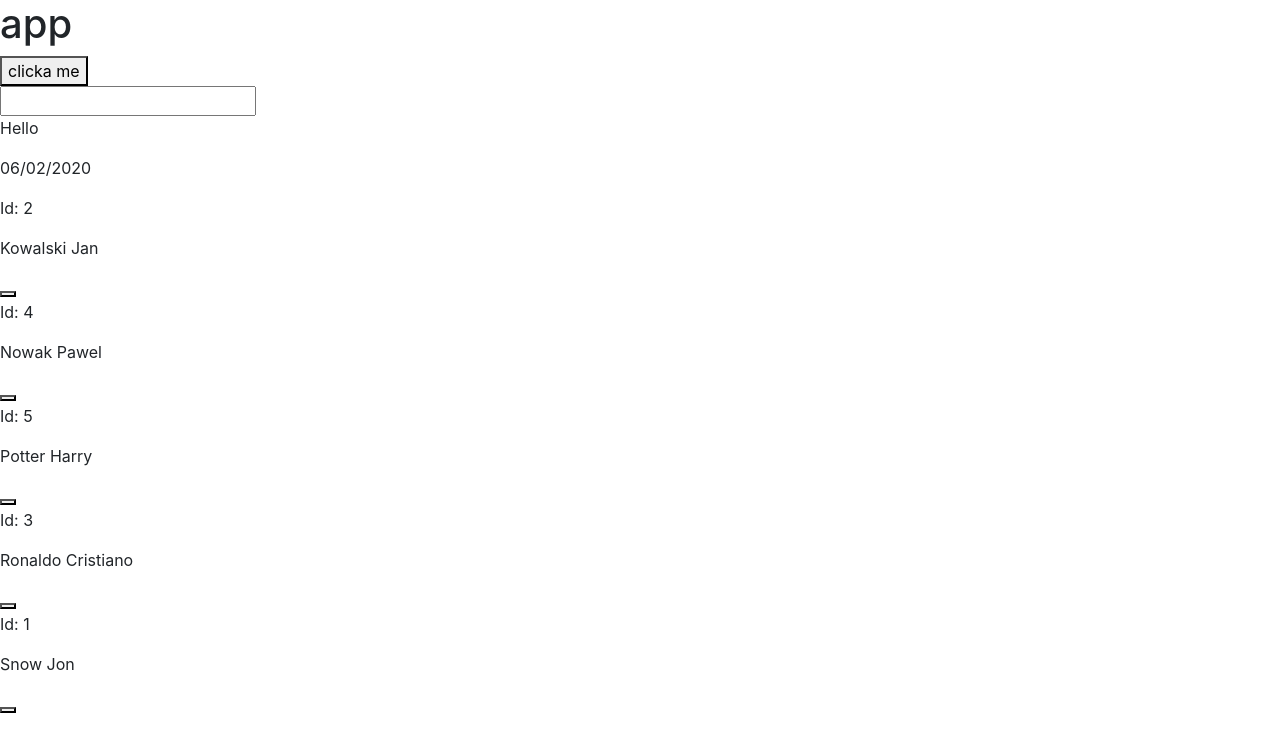
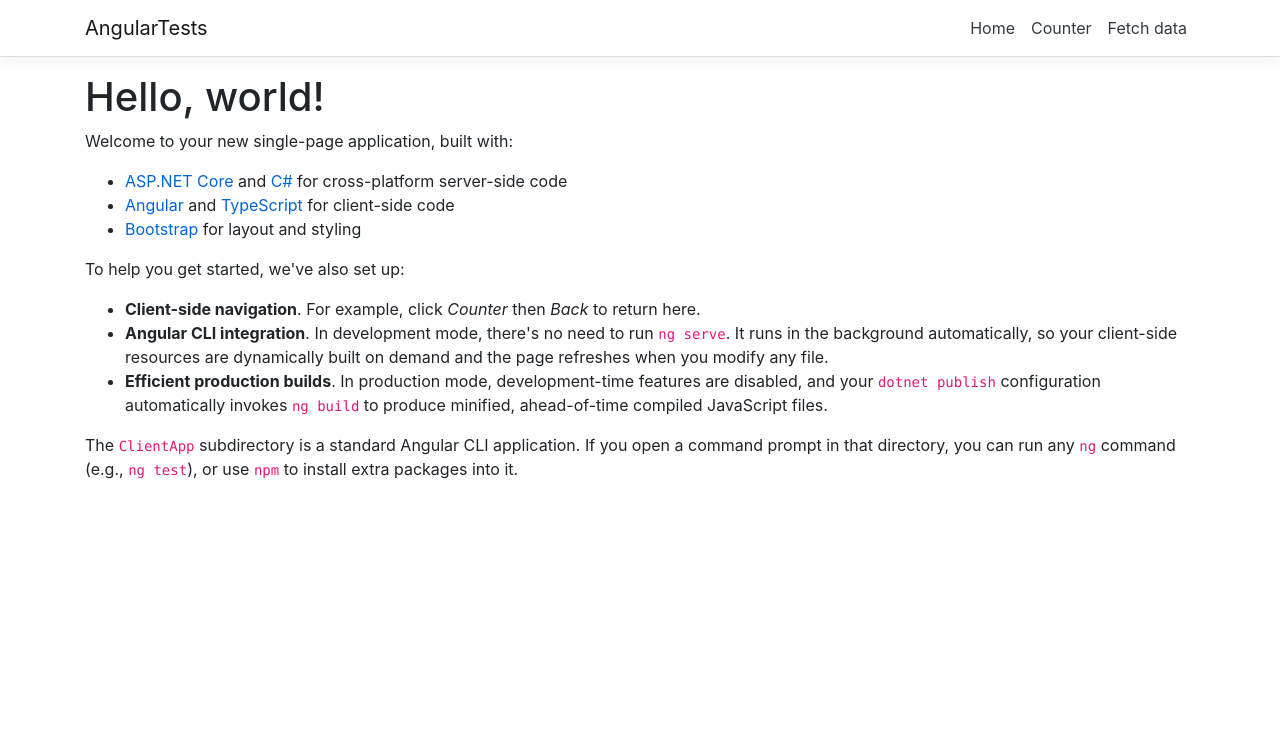
Before and after one commit to Rixikso/Azure, an Angular app in the folder AngularTests/ClientApp/: page / in a window 1280 px wide. Shown: the top 752 px of the page. Built offline with nearby package versions, Linux system fonts and the light colour scheme.

Commit message:
Removed: user

```diff
--- a/AngularTests/ClientApp/src/app/app.component.html
+++ b/AngularTests/ClientApp/src/app/app.component.html
@@ -1,13 +1,13 @@
-<!-- <body>
+<body>
   <app-nav-menu></app-nav-menu>
   <div class="container">
     <router-outlet></router-outlet>
   </div>
-</body> -->
+</body>
 
-<div>
+<!-- <div>
   <h1>
     {{ title }}
   </h1>
   <app-user-list></app-user-list>
-</div>
+</div> -->
--- a/AngularTests/ClientApp/src/app/components/user-list/user-list.component.html
+++ b/AngularTests/ClientApp/src/app/components/user-list/user-list.component.html
@@ -13,6 +13,6 @@
 
 <!-- <div *ngIf="customers$ | async as customers"> -->
 <div *ngFor="let user of users">
-    <app-user [childUser]="user"></app-user>
+    <app-user [childUser]="user" (deleted)="onDelete($event)"></app-user>
 </div>
 <!-- </div> -->
--- a/AngularTests/ClientApp/src/app/components/user-list/user-list.component.ts
+++ b/AngularTests/ClientApp/src/app/components/user-list/user-list.component.ts
@@ -29,6 +29,10 @@ export class UserListComponent implements OnInit {
     this.toggleBoy = !this.toggleBoy;
   }
 
+  public onDelete(userToDelete: User) {
+    this.users = this.users.filter( x => x.id !== userToDelete.id );
+  }
+
   // Track by function allows you to recreate table only based on difference
   public trackByFunction(index, item) {
     // this is indentifier tracked by the ngFor for the optymalization
--- a/AngularTests/ClientApp/src/app/components/user/user.component.html
+++ b/AngularTests/ClientApp/src/app/components/user/user.component.html
@@ -1,6 +1,6 @@
 <ng-container>
     <p>Id: {{ childUser.id }}</p>
     <p>{{ childUser.lastName }} {{ childUser.name }}</p>
-    <button (click)="delete(childUser)"></button>
+    <button (click)="delete(childUser)">Delete {{ childUser.name }}</button>
 
 </ng-container>
```
